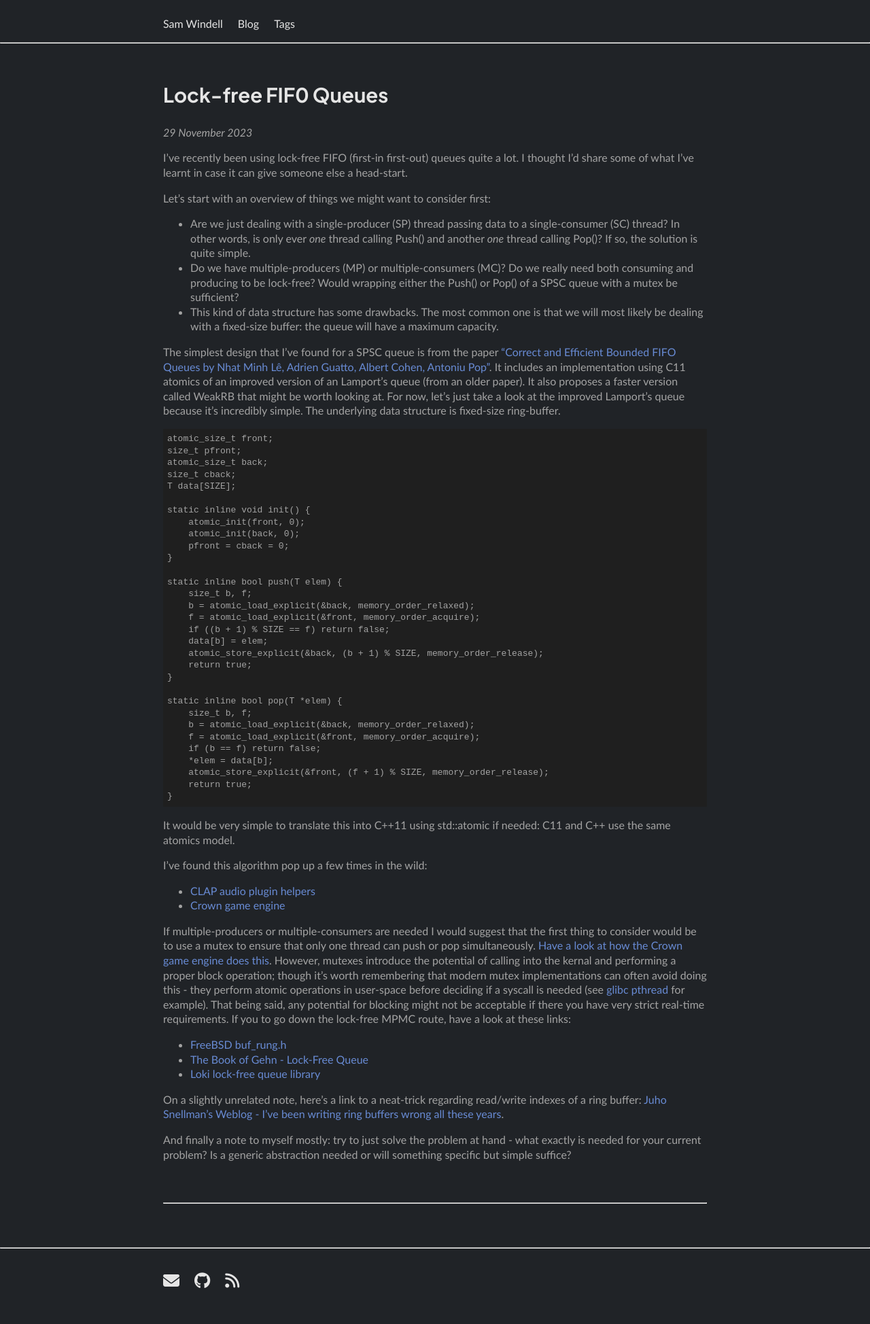
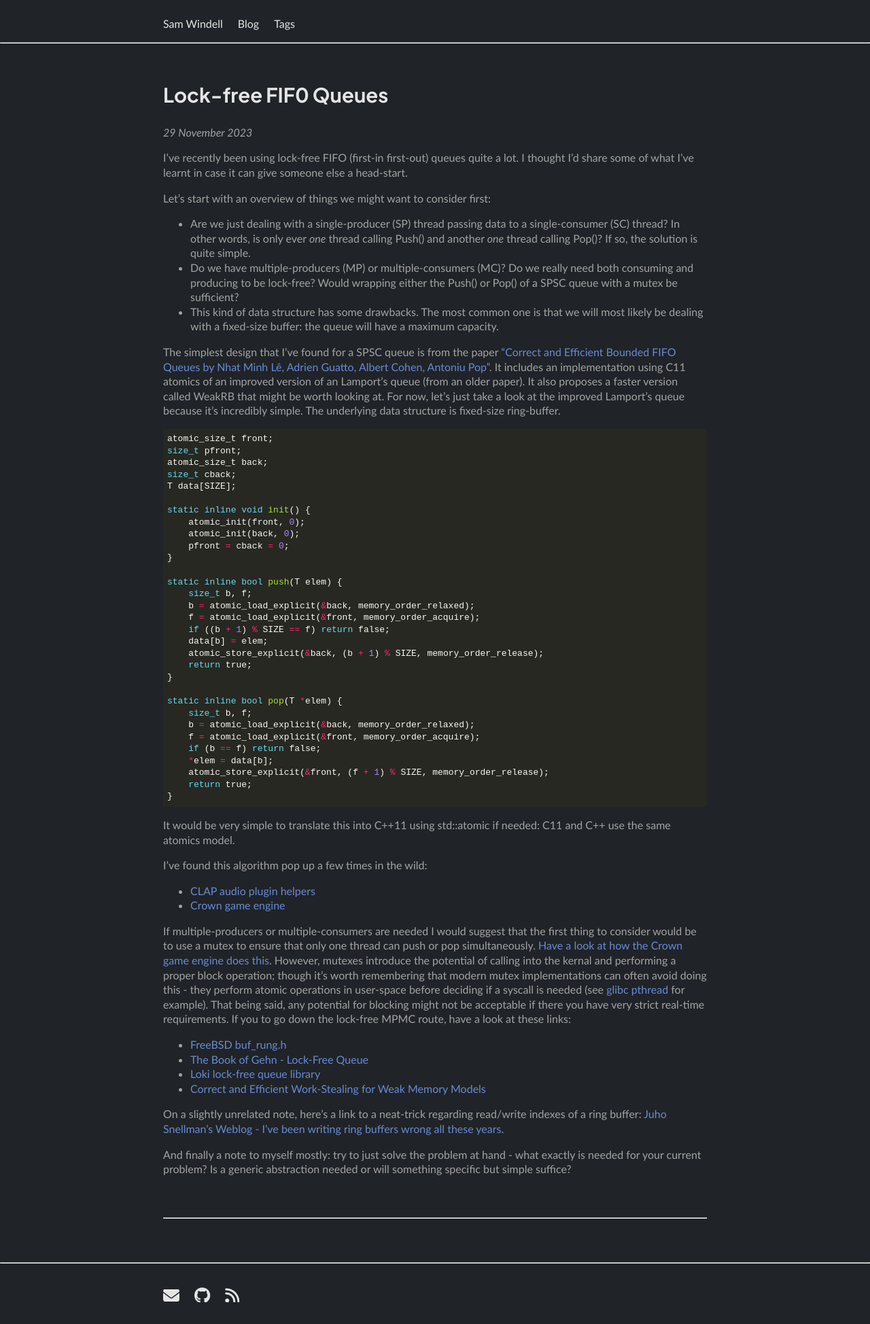
Before and after one commit to SamWindell/samwindell.github.io, a Jekyll site: the page built from _posts/2023-11-29-lock-free-queue.md, in a window 1280 px wide. Shown: the whole page at 68% size. Built offline with Jekyll 4.4.1, drawn with Linux system fonts in a browser that asks for light colours; comment, search, counter and statistics services are not loaded; before the commit the page ends 1927 px from its top, so only the background shows below that.

````diff
--- a/_posts/2023-11-29-lock-free-queue.md
+++ b/_posts/2023-11-29-lock-free-queue.md
@@ -13,8 +13,8 @@ Let's start with an overview of things we might want to consider first:
 
 The simplest design that I've found for a SPSC queue is from the paper ["Correct and Efficient Bounded FIFO Queues by Nhat Minh Lê, Adrien Guatto, Albert Cohen, Antoniu Pop"](https://inria.hal.science/hal-00862450/document). It includes an implementation using C11 atomics of an improved version of an Lamport's queue (from an older paper). It also proposes a faster version called WeakRB that might be worth looking at. For now, let's just take a look at the improved Lamport's queue because it's incredibly simple. The underlying data structure is fixed-size ring-buffer.
 
-<pre>
-<code>atomic_size_t front;
+```cpp
+atomic_size_t front;
 size_t pfront;
 atomic_size_t back;
 size_t cback;
@@ -44,8 +44,8 @@ static inline bool pop(T *elem) {
     *elem = data[b];
     atomic_store_explicit(&front, (f + 1) % SIZE, memory_order_release);
     return true;
-}</code>
-</pre>
+}
+```
 
 It would be very simple to translate this into C++11 using std::atomic if needed: C11 and C++ use the same atomics model.
 
@@ -57,6 +57,7 @@ If multiple-producers or multiple-consumers are needed I would suggest that the
 - [FreeBSD buf_rung.h](https://svnweb.freebsd.org/base/release/12.2.0/sys/sys/buf_ring.h?revision=367086&view=markup)
 - [The Book of Gehn - Lock-Free Queue](https://book-of-gehn.github.io/articles/2020/03/22/Lock-Free-Queue-Part-I.html)
 - [Loki lock-free queue library](https://github.com/eldipa/loki)
+- [Correct and Efficient Work-Stealing for Weak Memory Models](https://fzn.fr/readings/ppopp13.pdf)
 
 On a slightly unrelated note, here's a link to a neat-trick regarding read/write indexes of a ring buffer: [Juho Snellman's Weblog - I've been writing ring buffers wrong all these years](https://www.snellman.net/blog/archive/2016-12-13-ring-buffers).
 
--- a/style.css
+++ b/style.css
@@ -1,3 +1,5 @@
+@import "syntax-theme.css";
+
 :root {
    --background-1: rgb(32, 35, 39);
    --background-2: rgb(31, 31, 31);
--- /dev/null
+++ b/syntax-theme.css
@@ -0,0 +1,65 @@
+.highlight pre { background-color: #272822; }
+.highlight .hll { background-color: #272822; }
+.highlight .c { color: #75715e } /* Comment */
+.highlight .err { color: #960050; background-color: #1e0010 } /* Error */
+.highlight .k { color: #66d9ef } /* Keyword */
+.highlight .l { color: #ae81ff } /* Literal */
+.highlight .n { color: #f8f8f2 } /* Name */
+.highlight .o { color: #f92672 } /* Operator */
+.highlight .p { color: #f8f8f2 } /* Punctuation */
+.highlight .cm { color: #75715e } /* Comment.Multiline */
+.highlight .cp { color: #75715e } /* Comment.Preproc */
+.highlight .c1 { color: #75715e } /* Comment.Single */
+.highlight .cs { color: #75715e } /* Comment.Special */
+.highlight .ge { font-style: italic } /* Generic.Emph */
+.highlight .gs { font-weight: bold } /* Generic.Strong */
+.highlight .kc { color: #66d9ef } /* Keyword.Constant */
+.highlight .kd { color: #66d9ef } /* Keyword.Declaration */
+.highlight .kn { color: #f92672 } /* Keyword.Namespace */
+.highlight .kp { color: #66d9ef } /* Keyword.Pseudo */
+.highlight .kr { color: #66d9ef } /* Keyword.Reserved */
+.highlight .kt { color: #66d9ef } /* Keyword.Type */
+.highlight .ld { color: #e6db74 } /* Literal.Date */
+.highlight .m { color: #ae81ff } /* Literal.Number */
+.highlight .s { color: #e6db74 } /* Literal.String */
+.highlight .na { color: #a6e22e } /* Name.Attribute */
+.highlight .nb { color: #f8f8f2 } /* Name.Builtin */
+.highlight .nc { color: #a6e22e } /* Name.Class */
+.highlight .no { color: #66d9ef } /* Name.Constant */
+.highlight .nd { color: #a6e22e } /* Name.Decorator */
+.highlight .ni { color: #f8f8f2 } /* Name.Entity */
+.highlight .ne { color: #a6e22e } /* Name.Exception */
+.highlight .nf { color: #a6e22e } /* Name.Function */
+.highlight .nl { color: #f8f8f2 } /* Name.Label */
+.highlight .nn { color: #f8f8f2 } /* Name.Namespace */
+.highlight .nx { color: #a6e22e } /* Name.Other */
+.highlight .py { color: #f8f8f2 } /* Name.Property */
+.highlight .nt { color: #f92672 } /* Name.Tag */
+.highlight .nv { color: #f8f8f2 } /* Name.Variable */
+.highlight .ow { color: #f92672 } /* Operator.Word */
+.highlight .w { color: #f8f8f2 } /* Text.Whitespace */
+.highlight .mf { color: #ae81ff } /* Literal.Number.Float */
+.highlight .mh { color: #ae81ff } /* Literal.Number.Hex */
+.highlight .mi { color: #ae81ff } /* Literal.Number.Integer */
+.highlight .mo { color: #ae81ff } /* Literal.Number.Oct */
+.highlight .sb { color: #e6db74 } /* Literal.String.Backtick */
+.highlight .sc { color: #e6db74 } /* Literal.String.Char */
+.highlight .sd { color: #e6db74 } /* Literal.String.Doc */
+.highlight .s2 { color: #e6db74 } /* Literal.String.Double */
+.highlight .se { color: #ae81ff } /* Literal.String.Escape */
+.highlight .sh { color: #e6db74 } /* Literal.String.Heredoc */
+.highlight .si { color: #e6db74 } /* Literal.String.Interpol */
+.highlight .sx { color: #e6db74 } /* Literal.String.Other */
+.highlight .sr { color: #e6db74 } /* Literal.String.Regex */
+.highlight .s1 { color: #e6db74 } /* Literal.String.Single */
+.highlight .ss { color: #e6db74 } /* Literal.String.Symbol */
+.highlight .bp { color: #f8f8f2 } /* Name.Builtin.Pseudo */
+.highlight .vc { color: #f8f8f2 } /* Name.Variable.Class */
+.highlight .vg { color: #f8f8f2 } /* Name.Variable.Global */
+.highlight .vi { color: #f8f8f2 } /* Name.Variable.Instance */
+.highlight .il { color: #ae81ff } /* Literal.Number.Integer.Long */
+
+.highlight .gh { } /* Generic Heading & Diff Header */
+.highlight .gu { color: #75715e; } /* Generic.Subheading & Diff Unified/Comment? */
+.highlight .gd { color: #f92672; } /* Generic.Deleted & Diff Deleted */
+.highlight .gi { color: #a6e22e; } /* Generic.Inserted & Diff Inserted */
````
Also changed, not shown: _posts/2024-03-16-atomic-ref-list.md (added, +232 -0 lines).
